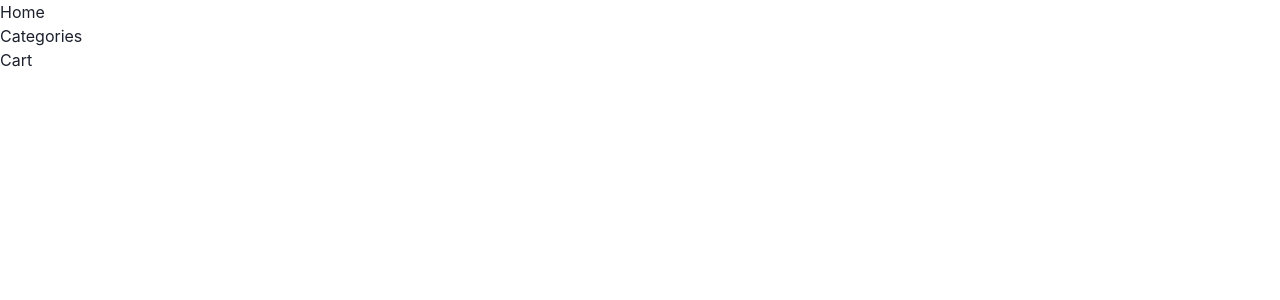
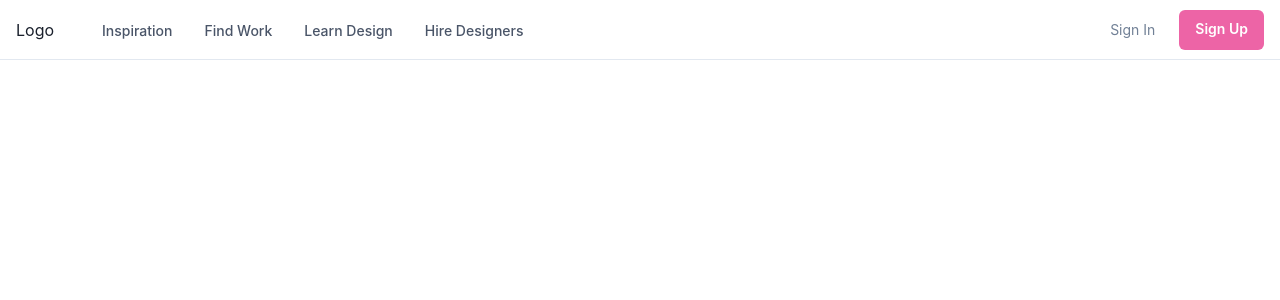
Before and after one commit to Berrones-Edwin/eccomerce, a React (Vite) app: page /register in a window 1280 px wide. Shown: the top 300 px of the page. Built offline with nearby package versions, Linux system fonts and the light colour scheme.

Commit message:
[Core] Install package Chakra Icons

```diff
--- a/package.json
+++ b/package.json
@@ -7,6 +7,7 @@
         "serve": "vite preview"
     },
     "dependencies": {
+        "@chakra-ui/icons": "^1.0.15",
         "@chakra-ui/react": "^1.6.7",
         "@emotion/react": "^11.4.1",
         "@emotion/styled": "^11.3.0",
--- a/src/components/Navbar.tsx
+++ b/src/components/Navbar.tsx
@@ -1,20 +1,312 @@
 import React from 'react'
-import { Link } from 'react-router-dom'
 
-const Navbar = () => {
+import {
+  Box,
+  Flex,
+  Text,
+  IconButton,
+  Button,
+  Stack,
+  Collapse,
+  Icon,
+  Link,
+  Popover,
+  PopoverTrigger,
+  PopoverContent,
+  useColorModeValue,
+  useBreakpointValue,
+  useDisclosure
+} from '@chakra-ui/react'
+import {
+  FaHamburger,
+  FaWindowClose,
+  FaAngleDown,
+  FaAngleRight
+} from 'react-icons/fa'
+
+export default function NavBar() {
+  const { isOpen, onToggle } = useDisclosure()
+
   return (
-    <nav>
-      <div>
-        <Link to="/">Home</Link>
-      </div>
-      <div>
-        <Link to="/categories">Categories</Link>
-      </div>
-      <div>
-        <Link to="/cart">Cart</Link>
-      </div>
-    </nav>
+    <Box>
+      <Flex
+        bg={useColorModeValue('white', 'gray.800')}
+        color={useColorModeValue('gray.600', 'white')}
+        minH={'60px'}
+        py={{ base: 2 }}
+        px={{ base: 4 }}
+        borderBottom={1}
+        borderStyle={'solid'}
+        borderColor={useColorModeValue('gray.200', 'gray.900')}
+        align={'center'}
+      >
+        <Flex
+          flex={{ base: 1, md: 'auto' }}
+          ml={{ base: -2 }}
+          display={{ base: 'flex', md: 'none' }}
+        >
+          <IconButton
+            onClick={onToggle}
+            icon={
+              isOpen ? (
+                <FaWindowClose w={3} h={3} />
+              ) : (
+                <FaHamburger w={5} h={5} />
+              )
+            }
+            variant={'ghost'}
+            aria-label={'Toggle Navigation'}
+          />
+        </Flex>
+        <Flex flex={{ base: 1 }} justify={{ base: 'center', md: 'start' }}>
+          <Text
+            textAlign={useBreakpointValue({ base: 'center', md: 'left' })}
+            fontFamily={'heading'}
+            color={useColorModeValue('gray.800', 'white')}
+          >
+            Logo
+          </Text>
+
+          <Flex display={{ base: 'none', md: 'flex' }} ml={10}>
+            <DesktopNav />
+          </Flex>
+        </Flex>
+
+        <Stack
+          flex={{ base: 1, md: 0 }}
+          justify={'flex-end'}
+          direction={'row'}
+          spacing={6}
+        >
+          <Button
+            as={'a'}
+            fontSize={'sm'}
+            fontWeight={400}
+            variant={'link'}
+            href={'#'}
+          >
+            Sign In
+          </Button>
+          <Button
+            display={{ base: 'none', md: 'inline-flex' }}
+            fontSize={'sm'}
+            fontWeight={600}
+            color={'white'}
+            bg={'pink.400'}
+            href={'#'}
+            _hover={{
+              bg: 'pink.300'
+            }}
+          >
+            Sign Up
+          </Button>
+        </Stack>
+      </Flex>
+
+      <Collapse in={isOpen} animateOpacity>
+        <MobileNav />
+      </Collapse>
+    </Box>
   )
 }
 
-export default Navbar
+const DesktopNav = () => {
+  const linkColor = useColorModeValue('gray.600', 'gray.200')
+  const linkHoverColor = useColorModeValue('gray.800', 'white')
+  const popoverContentBgColor = useColorModeValue('white', 'gray.800')
+
+  return (
+    <Stack direction={'row'} spacing={4}>
+      {NAV_ITEMS.map((navItem) => (
+        <Box key={navItem.label}>
+          <Popover trigger={'hover'} placement={'bottom-start'}>
+            <PopoverTrigger>
+              <Link
+                p={2}
+                href={navItem.href ?? '#'}
+                fontSize={'sm'}
+                fontWeight={500}
+                color={linkColor}
+                _hover={{
+                  textDecoration: 'none',
+                  color: linkHoverColor
+                }}
+              >
+                {navItem.label}
+              </Link>
+            </PopoverTrigger>
+
+            {navItem.children && (
+              <PopoverContent
+                border={0}
+                boxShadow={'xl'}
+                bg={popoverContentBgColor}
+                p={4}
+                rounded={'xl'}
+                minW={'sm'}
+              >
+                <Stack>
+                  {navItem.children.map((child) => (
+                    <DesktopSubNav key={child.label} {...child} />
+                  ))}
+                </Stack>
+              </PopoverContent>
+            )}
+          </Popover>
+        </Box>
+      ))}
+    </Stack>
+  )
+}
+
+const DesktopSubNav = ({ label, href, subLabel }: NavItem) => {
+  return (
+    <Link
+      href={href}
+      role={'group'}
+      display={'block'}
+      p={2}
+      rounded={'md'}
+      _hover={{ bg: useColorModeValue('pink.50', 'gray.900') }}
+    >
+      <Stack direction={'row'} align={'center'}>
+        <Box>
+          <Text
+            transition={'all .3s ease'}
+            _groupHover={{ color: 'pink.400' }}
+            fontWeight={500}
+          >
+            {label}
+          </Text>
+          <Text fontSize={'sm'}>{subLabel}</Text>
+        </Box>
+        <Flex
+          transition={'all .3s ease'}
+          transform={'translateX(-10px)'}
+          opacity={0}
+          _groupHover={{ opacity: '100%', transform: 'translateX(0)' }}
+          justify={'flex-end'}
+          align={'center'}
+          flex={1}
+        >
+          <Icon color={'pink.400'} w={5} h={5} as={FaAngleRight} />
+        </Flex>
+      </Stack>
+    </Link>
+  )
+}
+
+const MobileNav = () => {
+  return (
+    <Stack
+      bg={useColorModeValue('white', 'gray.800')}
+      p={4}
+      display={{ md: 'none' }}
+    >
+      {NAV_ITEMS.map((navItem) => (
+        <MobileNavItem key={navItem.label} {...navItem} />
+      ))}
+    </Stack>
+  )
+}
+
+const MobileNavItem = ({ label, children, href }: NavItem) => {
+  const { isOpen, onToggle } = useDisclosure()
+
+  return (
+    <Stack spacing={4} onClick={children && onToggle}>
+      <Flex
+        py={2}
+        as={Link}
+        href={href ?? '#'}
+        justify={'space-between'}
+        align={'center'}
+        _hover={{
+          textDecoration: 'none'
+        }}
+      >
+        <Text
+          fontWeight={600}
+          color={useColorModeValue('gray.600', 'gray.200')}
+        >
+          {label}
+        </Text>
+        {children && (
+          <Icon
+            as={FaAngleDown}
+            transition={'all .25s ease-in-out'}
+            transform={isOpen ? 'rotate(180deg)' : ''}
+            w={6}
+            h={6}
+          />
+        )}
+      </Flex>
+
+      <Collapse in={isOpen} animateOpacity style={{ marginTop: '0!important' }}>
+        <Stack
+          mt={2}
+          pl={4}
+          borderLeft={1}
+          borderStyle={'solid'}
+          borderColor={useColorModeValue('gray.200', 'gray.700')}
+          align={'start'}
+        >
+          {children &&
+            children.map((child) => (
+              <Link key={child.label} py={2} href={child.href}>
+                {child.label}
+              </Link>
+            ))}
+        </Stack>
+      </Collapse>
+    </Stack>
+  )
+}
+
+interface NavItem {
+  label: string
+  subLabel?: string
+  children?: Array<NavItem>
+  href?: string
+}
+
+const NAV_ITEMS: Array<NavItem> = [
+  {
+    label: 'Inspiration',
+    children: [
+      {
+        label: 'Explore Design Work',
+        subLabel: 'Trending Design to inspire you',
+        href: '#'
+      },
+      {
+        label: 'New & Noteworthy',
+        subLabel: 'Up-and-coming Designers',
+        href: '#'
+      }
+    ]
+  },
+  {
+    label: 'Find Work',
+    children: [
+      {
+        label: 'Job Board',
+        subLabel: 'Find your dream design job',
+        href: '#'
+      },
+      {
+        label: 'Freelance Projects',
+        subLabel: 'An exclusive list for contract work',
+        href: '#'
+      }
+    ]
+  },
+  {
+    label: 'Learn Design',
+    href: '#'
+  },
+  {
+    label: 'Hire Designers',
+    href: '#'
+  }
+]
```
Also changed, not shown: 1 other file (tests, documents, lock files or other folders).
